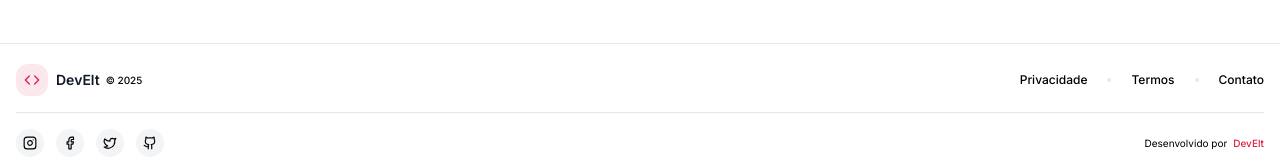
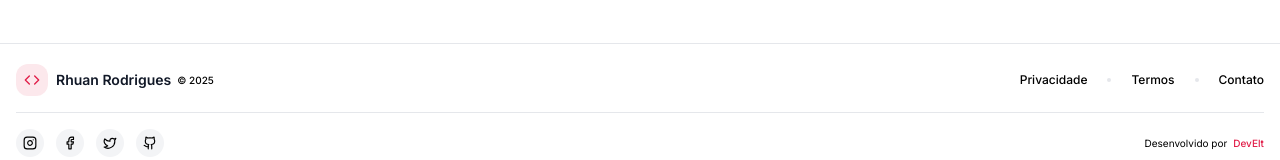
Before and after one commit to RodriguesRhuan10/DevEltMan, a Next.js app: page / in a window 1280 px wide. Shown: the part 757-917 px from the top of the page. Built offline with nearby package versions, Linux system fonts and the light colour scheme; no server answers; the database is empty.

Commit message:
style: footer alteração nome

```diff
--- a/app/_components/footer.tsx
+++ b/app/_components/footer.tsx
@@ -17,7 +17,7 @@ const Footer = () => {
                   href="/"
                   className="text-sm font-semibold text-gray-900 transition-colors hover:text-primary"
                 >
-                  DevElt
+                  Rhuan Rodrigues
                 </Link>
                 <span className="text-[10px] font-medium text-gray-500">
                   © {new Date().getFullYear()}
```
